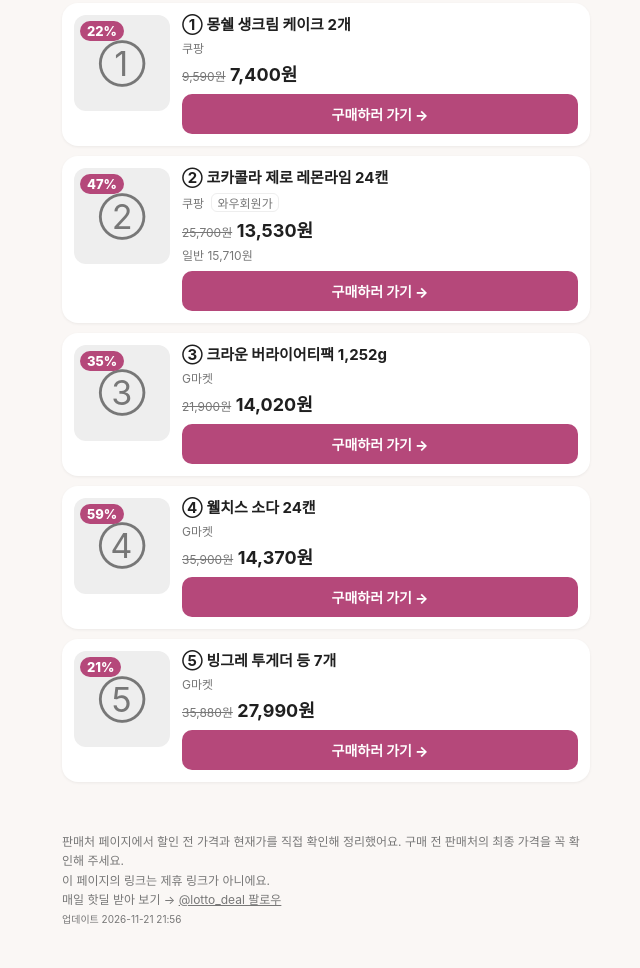
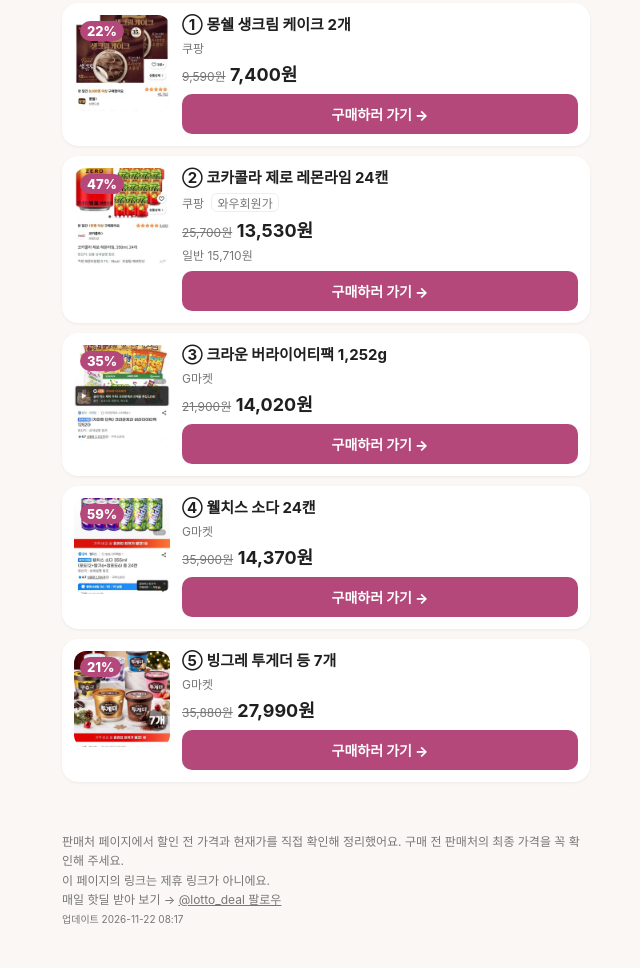
Before and after one commit to lottodeal-kr/lottodeal-kr.github.io, a plain HTML site: page index.html in a window 1280 px wide. Shown: the part 240-1208 px from the top of the page, without its empty margins (314-954 px from the left). Drawn offline with Linux system fonts and the light colour scheme.

Commit message:
update 20261121

```diff
--- a/index.html
+++ b/index.html
@@ -29,7 +29,7 @@ footer{color:var(--sub);font-size:12px;line-height:1.6;padding:0 16px 40px;max-w
     <p class="when">11/21 20시 판매처에서 직접 확인한 가격</p>
 
     <article class="deal">
-      <div class="thumb"><div class="noimg">①</div><span class="badge" style="background:#B5487A">22%</span></div>
+      <div class="thumb"><img src="/img/20261121_s0_1.jpg" alt="" loading="lazy" referrerpolicy="no-referrer"><span class="badge" style="background:#B5487A">22%</span></div>
       <div class="info">
         <h3>① 몽쉘 생크림 케이크 2개</h3>
         <div class="store">쿠팡 </div>
@@ -39,7 +39,7 @@ footer{color:var(--sub);font-size:12px;line-height:1.6;padding:0 16px 40px;max-w
       </div>
     </article>
     <article class="deal">
-      <div class="thumb"><div class="noimg">②</div><span class="badge" style="background:#B5487A">47%</span></div>
+      <div class="thumb"><img src="/img/20261121_s0_2.jpg" alt="" loading="lazy" referrerpolicy="no-referrer"><span class="badge" style="background:#B5487A">47%</span></div>
       <div class="info">
         <h3>② 코카콜라 제로 레몬라임 24캔</h3>
         <div class="store">쿠팡 <span class="cond">와우회원가</span></div>
@@ -49,7 +49,7 @@ footer{color:var(--sub);font-size:12px;line-height:1.6;padding:0 16px 40px;max-w
       </div>
     </article>
     <article class="deal">
-      <div class="thumb"><div class="noimg">③</div><span class="badge" style="background:#B5487A">35%</span></div>
+      <div class="thumb"><img src="/img/20261121_s0_3.jpg" alt="" loading="lazy" referrerpolicy="no-referrer"><span class="badge" style="background:#B5487A">35%</span></div>
       <div class="info">
         <h3>③ 크라운 버라이어티팩 1,252g</h3>
         <div class="store">G마켓 </div>
@@ -59,7 +59,7 @@ footer{color:var(--sub);font-size:12px;line-height:1.6;padding:0 16px 40px;max-w
       </div>
     </article>
     <article class="deal">
-      <div class="thumb"><div class="noimg">④</div><span class="badge" style="background:#B5487A">59%</span></div>
+      <div class="thumb"><img src="/img/20261121_s0_4.jpg" alt="" loading="lazy" referrerpolicy="no-referrer"><span class="badge" style="background:#B5487A">59%</span></div>
       <div class="info">
         <h3>④ 웰치스 소다 24캔</h3>
         <div class="store">G마켓 </div>
@@ -69,7 +69,7 @@ footer{color:var(--sub);font-size:12px;line-height:1.6;padding:0 16px 40px;max-w
       </div>
     </article>
     <article class="deal">
-      <div class="thumb"><div class="noimg">⑤</div><span class="badge" style="background:#B5487A">21%</span></div>
+      <div class="thumb"><img src="/img/20261121_s0_5.jpg" alt="" loading="lazy" referrerpolicy="no-referrer"><span class="badge" style="background:#B5487A">21%</span></div>
       <div class="info">
         <h3>⑤ 빙그레 투게더 등 7개</h3>
         <div class="store">G마켓 </div>
@@ -84,6 +84,6 @@ footer{color:var(--sub);font-size:12px;line-height:1.6;padding:0 16px 40px;max-w
 판매처 페이지에서 할인 전 가격과 현재가를 직접 확인해 정리했어요. 구매 전 판매처의 최종 가격을 꼭 확인해 주세요.<br>
 이 페이지의 링크는 제휴 링크가 아니에요.<br>
 매일 핫딜 받아 보기 → <a href="https://www.instagram.com/lotto_deal/">@lotto_deal 팔로우</a><br>
-<small>업데이트 2026-11-21 21:56</small>
+<small>업데이트 2026-11-22 08:17</small>
 </footer>
 </body></html>
```
